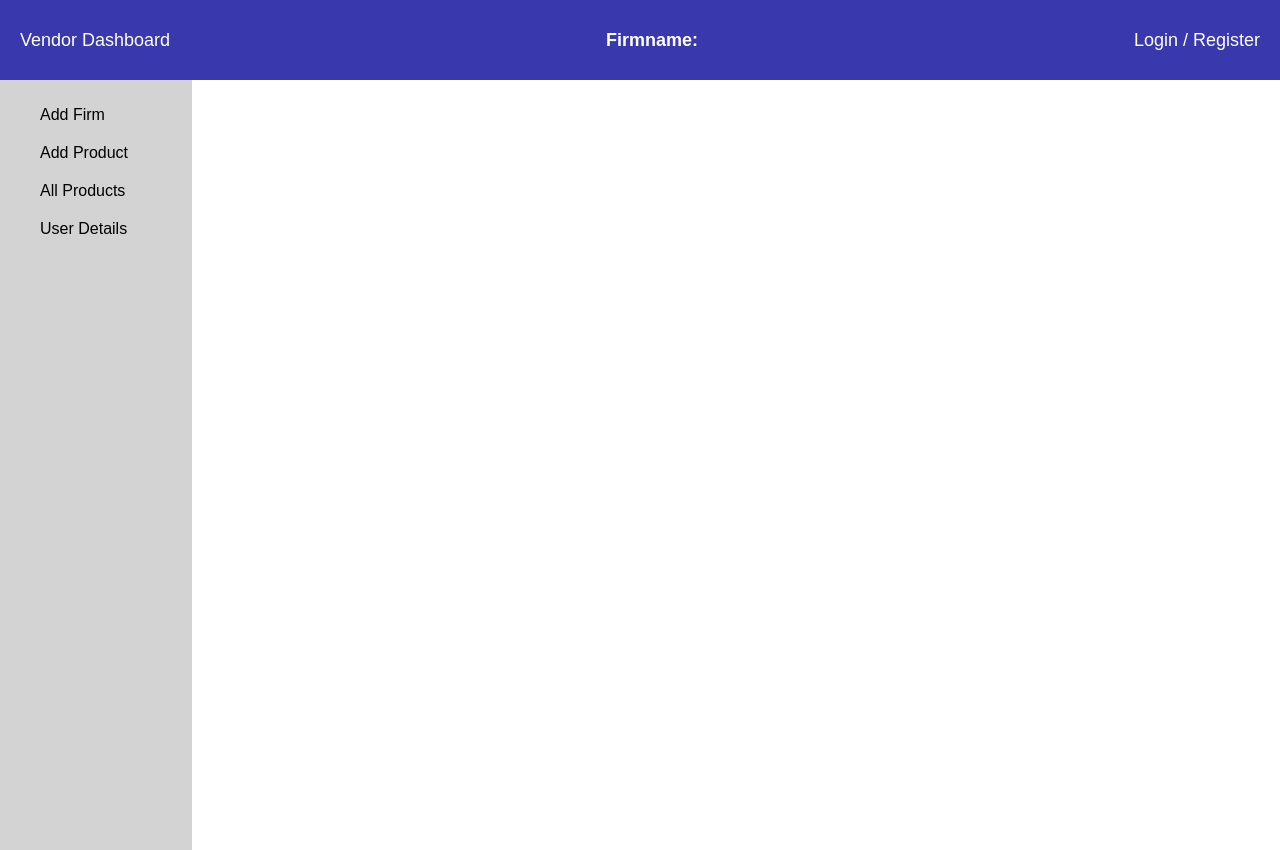
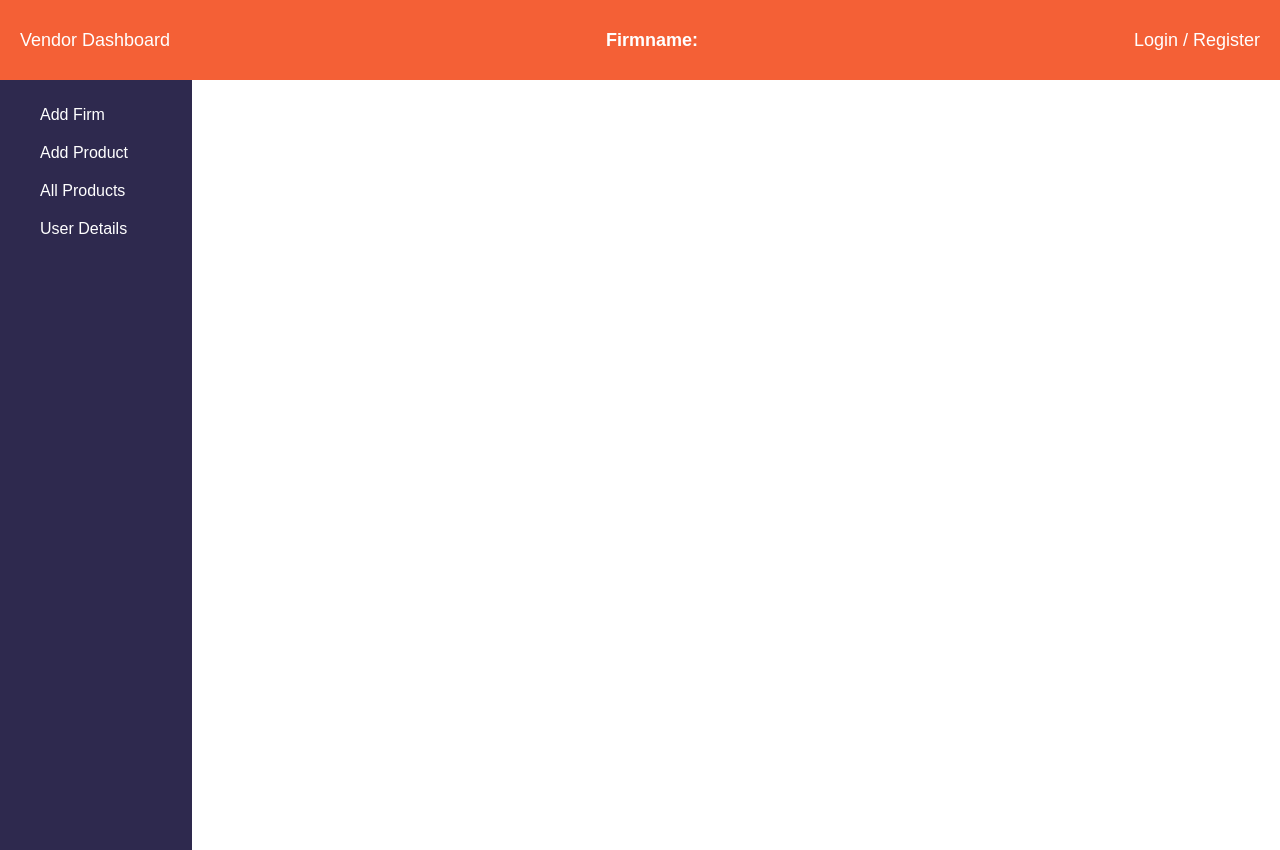
Before and after one commit to Rajeshnaitham/React_FoodOWeb_backend_Dashboard, a React (Vite) app: page / in a window 1280 px wide. Built offline with nearby package versions, Linux system fonts and the light colour scheme.

Commit message:
change in css

```diff
--- a/src/App.css
+++ b/src/App.css
@@ -12,7 +12,7 @@ body{
     height: 80px;
     display: flex;
     justify-content: space-between;
-    background-color: rgb(57, 57, 173);
+    background-color: #F46036;
     align-items: center;
     color: white;
     padding: 0 20px;
@@ -23,7 +23,8 @@ body{
     max-width: 15%;
     height: 95vh;
     padding-top: 10px;
-    background-color: lightgray;
+    background-color: #2E294E;
+    color: white;
 }
 .sideBarSection ul li{
     list-style: none;
```
